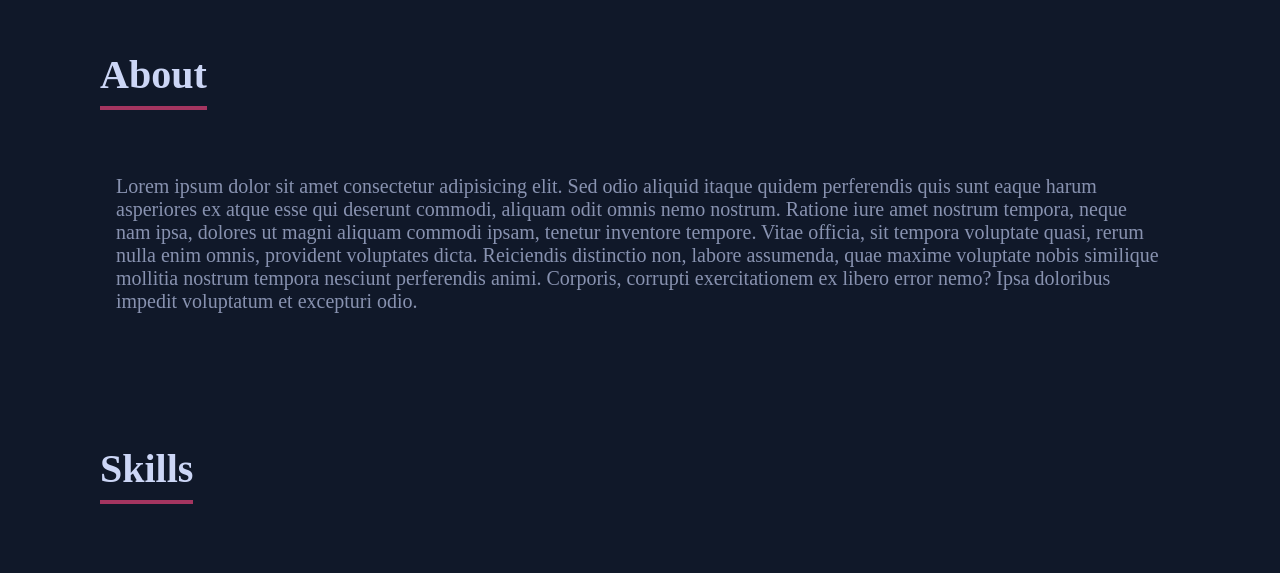
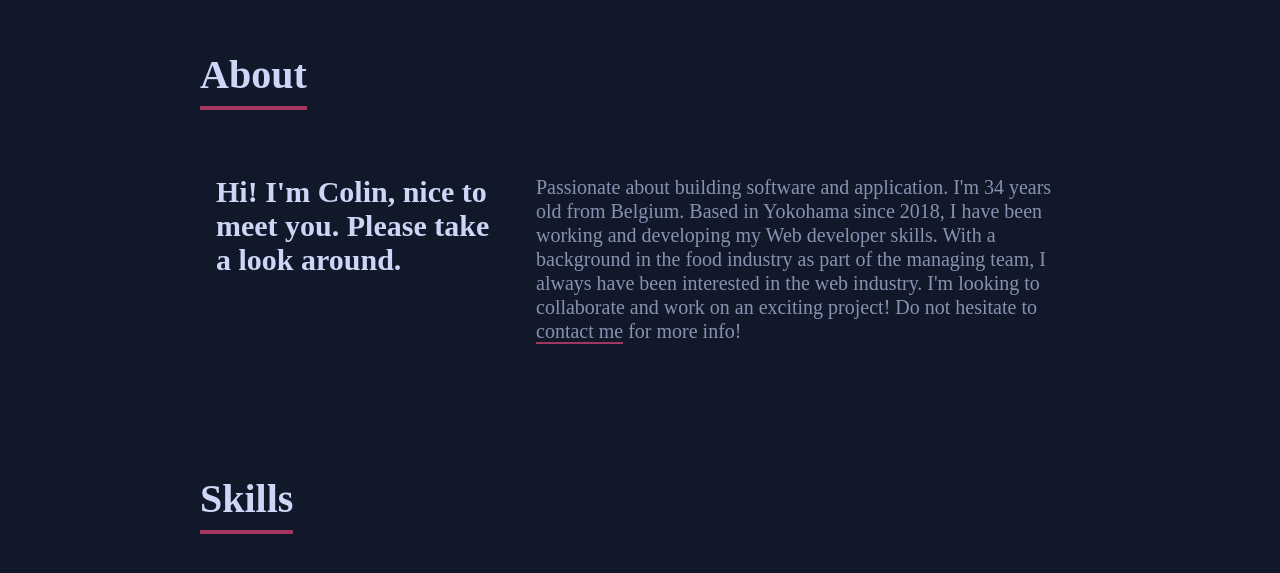
Before and after one commit to ColinBertin/portfolio, a React (Create React App) app: page / in a window 1280 px wide. Shown: the part 799-1372 px from the top of the page. Built offline with nearby package versions, Linux system fonts and the light colour scheme.

Commit message:
about section

```diff
--- a/src/App.scss
+++ b/src/App.scss
@@ -1,22 +1,15 @@
 main {
   display: flex;
+  background-color: #101829;
   flex-direction: column;
   align-items: center;
+  padding: 0 100px;
 }
 
 .projects, .about, .skills, .contact {
   width: 100%;
-  background-color: #101829;
-  // border-radius: 10px;
-  // margin: 16px 0;
   padding: 50px 20px;
 }
-
-// @media (min-width: 540px) {
-//   .projects, .about, .skills, .contact {
-//     padding: 0 80px;
-//   }
-// }
 
 @media (min-width: 965px) {
   .projects, .about, .skills, .contact {
--- a/src/components/about/About.jsx
+++ b/src/components/about/About.jsx
@@ -1,13 +1,23 @@
 import React from 'react';
+import { Link } from 'react-scroll';
 import './About.scss';
 
 const About = () => {
   return (
     <section className='about'>
       <h2>About</h2>
-      <p>Lorem ipsum dolor sit amet consectetur adipisicing elit. Sed odio aliquid itaque quidem perferendis quis sunt eaque harum asperiores ex atque esse qui deserunt commodi, aliquam odit omnis nemo nostrum.
-      Ratione iure amet nostrum tempora, neque nam ipsa, dolores ut magni aliquam commodi ipsam, tenetur inventore tempore. Vitae officia, sit tempora voluptate quasi, rerum nulla enim omnis, provident voluptates dicta.
-      Reiciendis distinctio non, labore assumenda, quae maxime voluptate nobis similique mollitia nostrum tempora nesciunt perferendis animi. Corporis, corrupti exercitationem ex libero error nemo? Ipsa doloribus impedit voluptatum et excepturi odio.</p>
+      <div className="about-p-container">
+        <p className="about-intro">
+          Hi! I'm Colin, nice to meet you. Please take a look around.
+        </p>
+        <p className='about-main-text'>
+        Passionate about building software and application. I'm 34 years old from Belgium. Based in Yokohama since 2018, I have been working and developing my Web developer skills. With a background in the food industry as part of the managing team, I always have been interested in the web industry. I'm looking to collaborate and work on an exciting project! Do not hesitate to<span> </span>
+        <Link className='about-contact-link' to='contact' smooth={true} duration={500}>
+        contact me
+        </Link>
+        <span> </span>for more info!
+        </p>
+      </div>
     </section>
   );
 };
--- a/src/components/about/About.scss
+++ b/src/components/about/About.scss
@@ -1,3 +1,43 @@
+.about-p-container {
+  display: flex;
+  flex-direction: column;
+
+  .about-intro {
+    font-size: 30px;
+    color: #ccd6f6;
+    font-weight: 700;
+    margin-bottom: 0;
+  }
+
+  .about-main-text {
+    line-height: 24px;
+  }
+
+  .about-contact-link {
+    cursor: pointer;
+    border-bottom: 2px solid #A43560;
+
+    &:hover {
+        color: #A43560;
+    }
+  }
+}
+
+@media (min-width: 720px) {
+  .about-p-container {
+    flex-direction: row;
+  }
+   .about-intro {
+     margin: auto;
+   }
+
+   .about-main-text {
+     max-width: 60%;
+   }
+}
+
+
+
 .about p {
   margin: 32px 16px;
 }
--- a/src/components/banner/Banner.jsx
+++ b/src/components/banner/Banner.jsx
@@ -14,8 +14,8 @@ const Banner = () => {
       <div className="banner-intro">
         <p className='banner-pink'>Hi, my name is</p>
         <h1 className='banner-h1'>Colin Bertin</h1>
-        <h2 className='banner-h2'>I'm a Full-Stack Developer </h2>
-        <p className='banner-p-btn'>I am a Full-Stack web developer. I am looking to leverage my skills in Ruby on Rails and JavaScript.</p>
+        <h2 className='banner-h2'>I'm a Full Stack Developer. </h2>
+        <p className='banner-p-btn'>I'm a full-stack developer specializing in building great digital experiences. Currently, I'm focused in building responsive full-stack applications. </p>
         <Link className='banner-btn' to='projects' smooth={true} duration={500}>
           View Work
           < HiArrowNarrowRight className='btn-arrow' />
```
